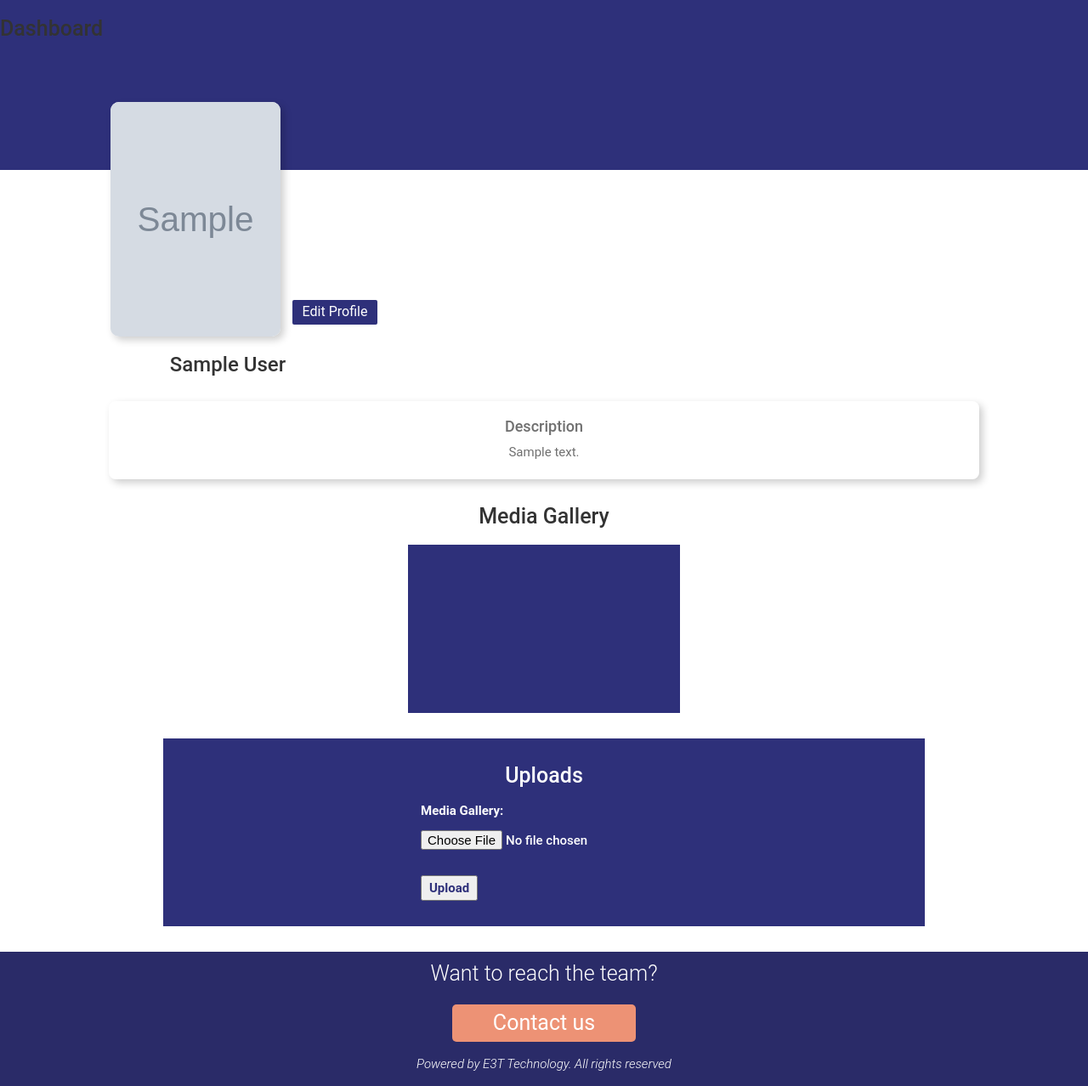
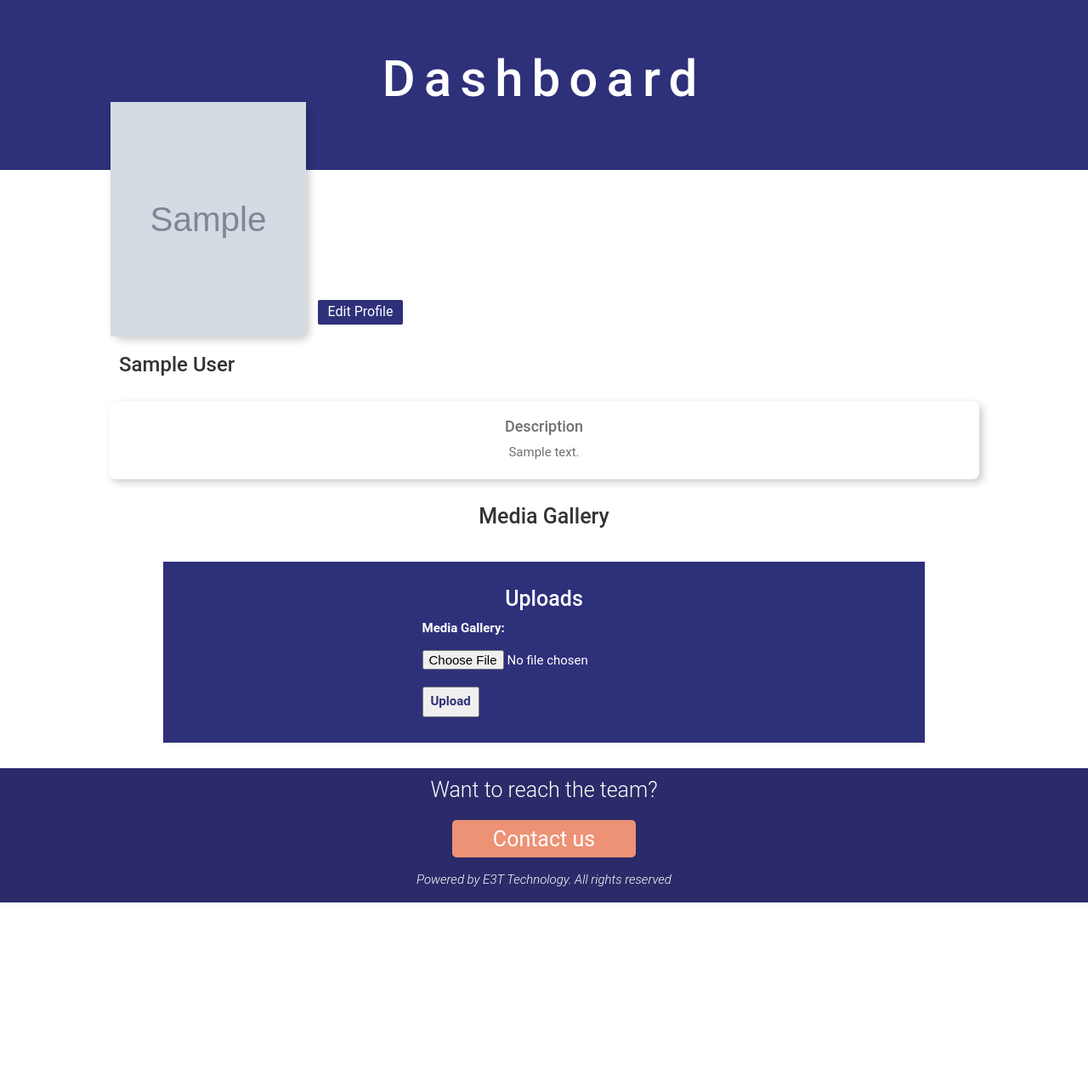
Before and after one commit to BohdanZakusylo/E3T, a PHP site: page /talent-dashboard.php in a window 1280 px wide. Shown: the part 120-1398 px from the top of the page at 85% size. After the commit the page ends 1182 px from the top, so only its background shows below. Run offline with PHP 8.4, Linux system fonts and the light colour scheme; the visitor is signed in with stand-in values (Sample User, id 1); tables that the repository leaves empty or names only in its code hold one stand-in row (values such as "Sample post"); grey boxes marked "Sample" are stand-in pictures.

Commit message:
I have completed the talent dashboard page by adding the media upload function and ability to retrieve information from the media files folder to the talent dashboard page as well as some css styling for the profile pic and the media container

```diff
--- a/app/public/css/talent-dashboard.css
+++ b/app/public/css/talent-dashboard.css
@@ -30,6 +30,14 @@ section {
 	height: 200px;
 }
 
+.dashboard {
+    margin: 0 auto;
+    color: white;
+    text-align: center;
+    padding-top: 60px;
+    font-size: 60px;
+    letter-spacing: 10px;
+}
 Sub-section {
     grid-column: 1/13;
 
@@ -37,16 +45,22 @@ Sub-section {
 
 .profile {
     margin-left: 130px;
-    width: 276px;
     z-index: 2;
     margin-top: -80px;
 }
 
-.profile_pic img {
+.profile_pic {
     height: 276px;
     border-radius: 10px;
-    background-color: white;
     box-shadow: 4px 4px 10px rgba(0, 0, 0, 0.2)
+}
+
+.profile_pic div {
+    width: 230px;
+    height: 276px;
+    background-position: center;
+    background-repeat: no-repeat;
+    background-size: cover;
 }
 
 .profile-align {
@@ -74,8 +88,8 @@ a:hover {
 }
 
 .profile_name {
-    margin: 10px 0;
-    text-align: center;
+    margin: 10px;
+    text-align: left;
 }
 
 .description {
@@ -98,8 +112,15 @@ a:hover {
 .media {
     width: 320px;
     height: 198px;
-    background-color: #2E307A;
     margin: 10px;
+}
+
+.media a div {
+    width: 320px;
+    height: 198px;
+    background-position: center;
+    background-repeat: no-repeat;
+    background-size: cover;
 }
 
 #form_pic {
--- a/app/public/talent-dashboard.php
+++ b/app/public/talent-dashboard.php
@@ -4,8 +4,8 @@ $cssFile = "talent-dashboard";
 $pageTitle = "talent-dashboard";
 include "components/header.php";
 
-
-$user_id = $_SESSION['user_id'];
+//this takes the session talent_id from the login page
+$talent_id = $_SESSION['talent_id'];
 
 ?>
 
@@ -13,14 +13,16 @@ $user_id = $_SESSION['user_id'];
     <?php
     require("connection.php");
 
-    $query = "SELECT * FROM Talent WHERE user_id = ?";
+    $query = "SELECT * FROM Talent WHERE talent_id = ?";
     $stmt = $dbhandler ->prepare($query);
-    $stmt -> bindparam(1, $user_id, PDO::PARAM_INT);
+    $stmt -> bindparam(1, $talent_id, PDO::PARAM_INT);
     $stmt -> execute();
 
     $value = $stmt -> fetch(PDO::FETCH_ASSOC);
 
-    $profilestore = "media-files/". $user_id . "/profile_pic";
+    // I created a variable $finalstore here to specify directory of profile picture and to make the code below more readable
+
+    $profilestore = "media-files/". $talent_id . "/profile_pic";
     $finalstore = $profilestore . "/" . $value['profilepic_url'];
 
 ?>
@@ -37,18 +39,19 @@ $user_id = $_SESSION['user_id'];
 </section>
 
 <sub-section>
-
+  <!-- the div below is for the profile picture  -->
     <div class="profile">
         <div class="profile-align">
-        <div class="profile_pic">
-            <img src="<?= $finalstore ?>"/>
-        </div>
-
-        <div>
-            <button class="button"><a href="edit-profile.php?id=<?= $value['user_id'] ?>">Edit Profile</a></button>
+            <div class="profile_pic">
+        <div style="background-image: url('<?= $finalstore ?>');">
         </div>
 </div>
-
+    <!-- this div below is for the Edit button  -->
+        <div>
+            <button class="button"><a href="edit-profile.php?id=<?= $value['talent_id'] ?>">Edit Profile</a></button>
+        </div>
+</div>
+ <!-- and this is for the first name and last name of the talent  -->
         <div class="profile_name">
         <h3>
         <?= $value['first_name']. " " . $value['last_name']; ?>
@@ -56,21 +59,36 @@ $user_id = $_SESSION['user_id'];
         </div>
 </div>
 
+<!-- this is for the description  -->
 <div class="description">
     <h4>Description</h4>
     <p><?= $value['description'] ?></p>
 </div>
+
+
+<!-- here is the media Gallery section  -->
 <div>
     <h2><center>Media Gallery</center><h2>
-<div>
+</div>
     <div class="media-container">
      <?php
+    //  the lines of code below is to fetch information directly from the folder containing the media
+        $path = "media-files/". $talent_id . "/";
+        $extensions = array('jpg', 'jpeg', 'gif', 'png');
+        $images = glob($path."*.{".implode(',',$extensions)."}",GLOB_BRACE);
 
-       echo "<div class='media'>
-        </div>";
 
-    ?>
-</div>
+        foreach($images as $image) {
+
+				echo '<div class="media">
+                <a href="#">
+                <div style="background-image: url('. $image. ');"></div>
+                    </div>
+                    </a>';
+
+            }
+
+            ?>
 </div>
 
 
```
